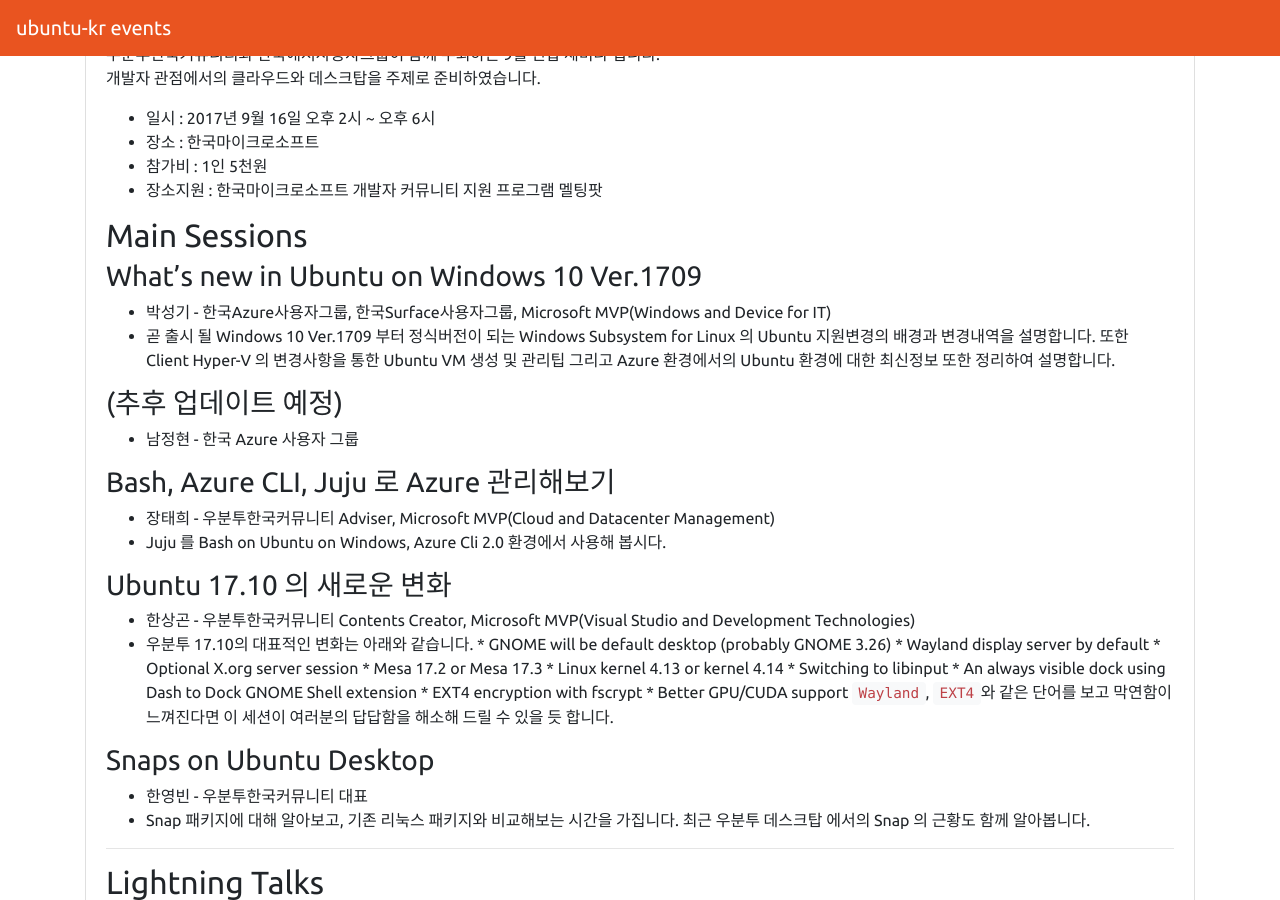
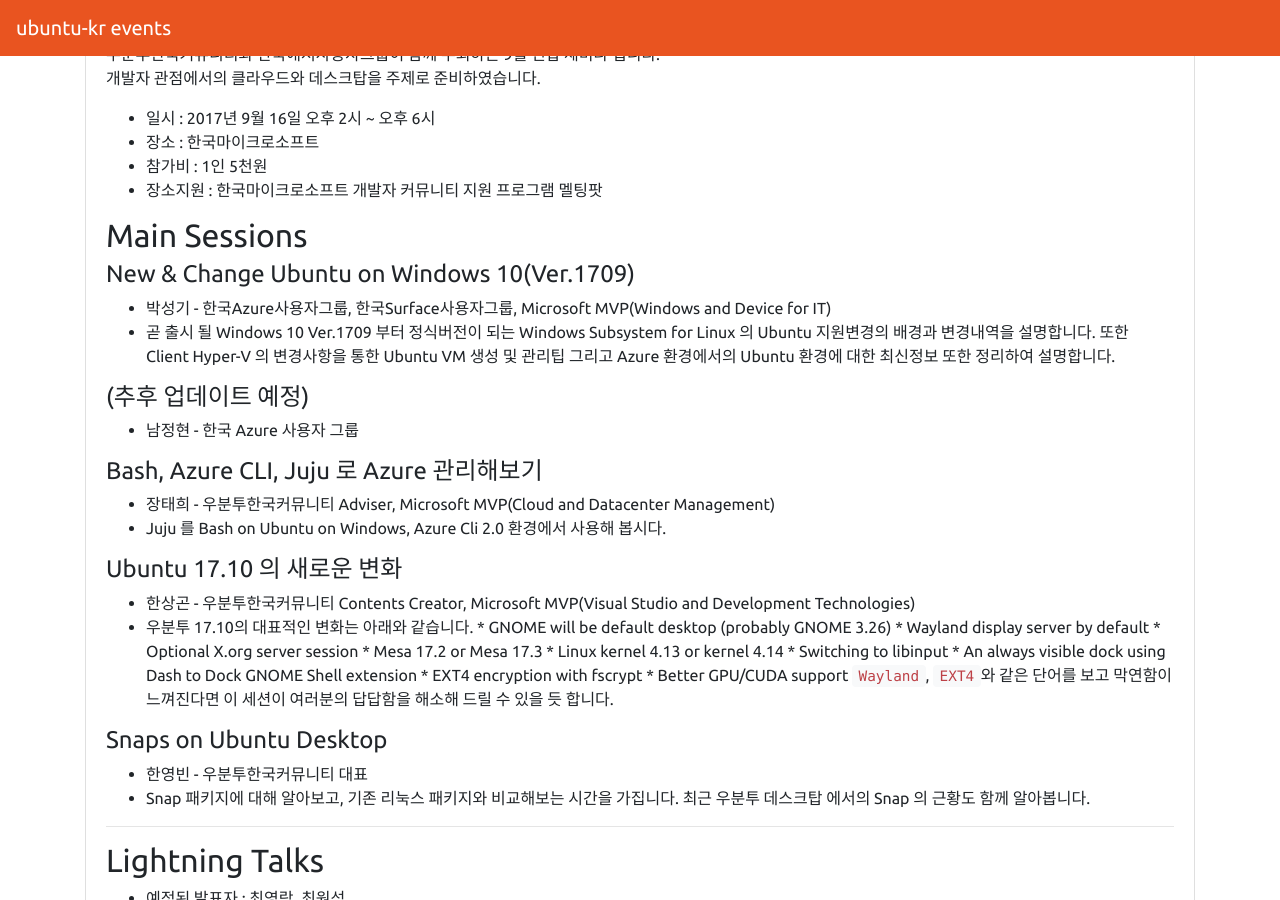
Before and after one commit to ubuntu-kr/events, a Jekyll site: the page built from _posts/2017-08-25-ubuntu-kr-krazure-joint-seminar.md, in a window 1280 px wide and 900 px high, scrolled down 615 px. Built offline with Jekyll 4.4.1, drawn with Linux system fonts in a browser that asks for light colours.

Commit message:
update event info

```diff
--- a/_posts/2017-08-25-ubuntu-kr-krazure-joint-seminar.md
+++ b/_posts/2017-08-25-ubuntu-kr-krazure-joint-seminar.md
@@ -24,22 +24,22 @@
 
 ## Main Sessions
 
-### What's new in Ubuntu on Windows 10 Ver.1709
+#### New & Change Ubuntu on Windows 10(Ver.1709)
 - 박성기 - 한국Azure사용자그룹, 한국Surface사용자그룹, Microsoft MVP(Windows and Device for IT)
 - 곧 출시 될 Windows 10 Ver.1709 부터 정식버전이 되는 Windows Subsystem for Linux 의 Ubuntu 지원변경의 배경과 변경내역을 설명합니다. 또한 Client Hyper-V 의 변경사항을 통한 Ubuntu VM 생성 및 관리팁 그리고 Azure 환경에서의 Ubuntu 환경에 대한 최신정보 또한 정리하여 설명합니다.
 
-### (추후 업데이트 예정)
+#### (추후 업데이트 예정)
 - 남정현 - 한국 Azure 사용자 그룹
 
-### Bash, Azure CLI, Juju 로 Azure 관리해보기
+#### Bash, Azure CLI, Juju 로 Azure 관리해보기
 - 장태희 - 우분투한국커뮤니티 Adviser, Microsoft MVP(Cloud and Datacenter Management)
 - Juju 를 Bash on Ubuntu on Windows, Azure Cli 2.0 환경에서 사용해 봅시다.
 
-### Ubuntu 17.10 의 새로운 변화
+#### Ubuntu 17.10 의 새로운 변화
 - 한상곤 - 우분투한국커뮤니티 Contents Creator, Microsoft MVP(Visual Studio and Development Technologies)
 - 우분투 17.10의 대표적인 변화는 아래와 같습니다. * GNOME will be default desktop (probably GNOME 3.26) * Wayland display server by default * Optional X.org server session * Mesa 17.2 or Mesa 17.3 * Linux kernel 4.13 or kernel 4.14 * Switching to libinput * An always visible dock using Dash to Dock GNOME Shell extension * EXT4 encryption with fscrypt * Better GPU/CUDA support `Wayland`, `EXT4`와 같은 단어를 보고 막연함이 느껴진다면 이 세션이 여러분의 답답함을 해소해 드릴 수 있을 듯 합니다.
 
-### Snaps on Ubuntu Desktop
+#### Snaps on Ubuntu Desktop
 - 한영빈 - 우분투한국커뮤니티 대표
 - Snap 패키지에 대해 알아보고, 기존 리눅스 패키지와 비교해보는 시간을 가집니다. 최근 우분투 데스크탑 에서의 Snap 의 근황도 함께 알아봅니다.
 
```
